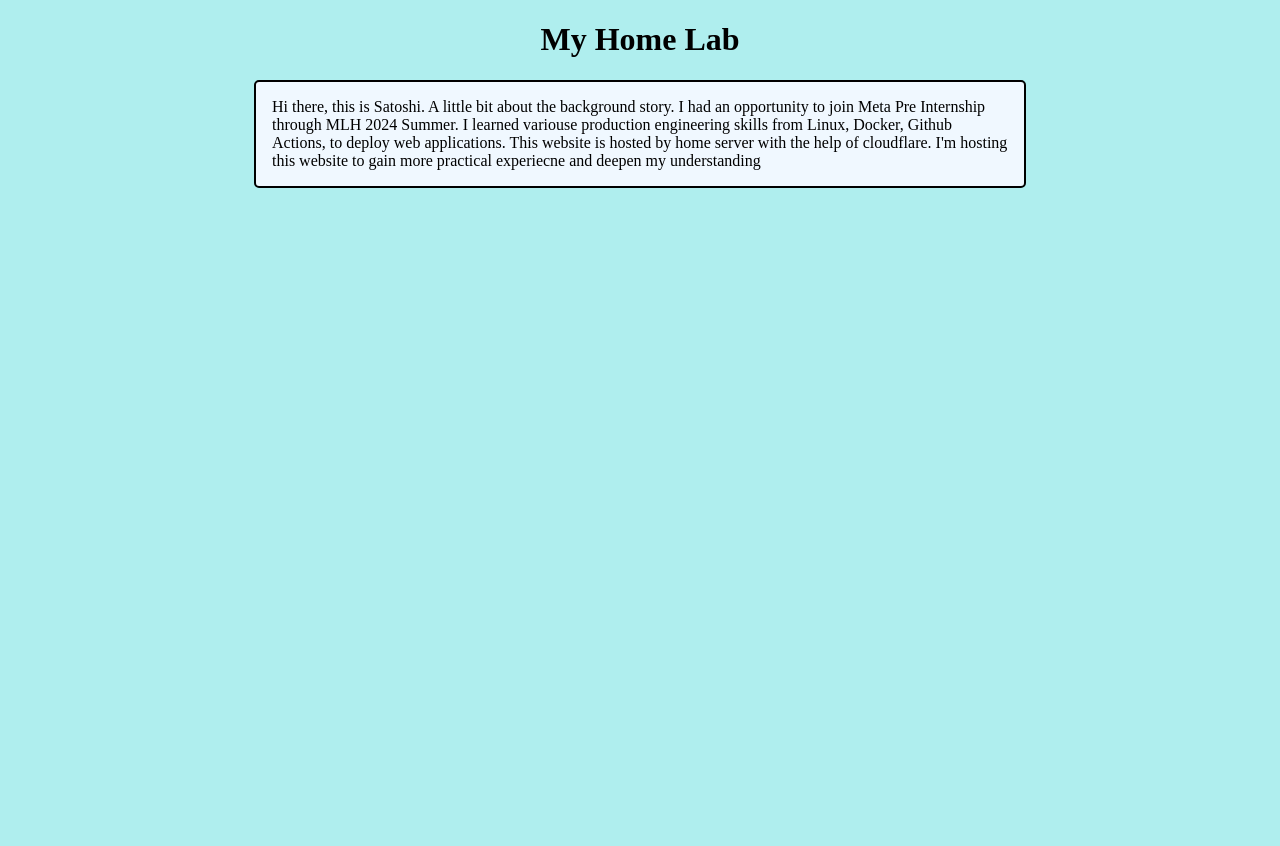
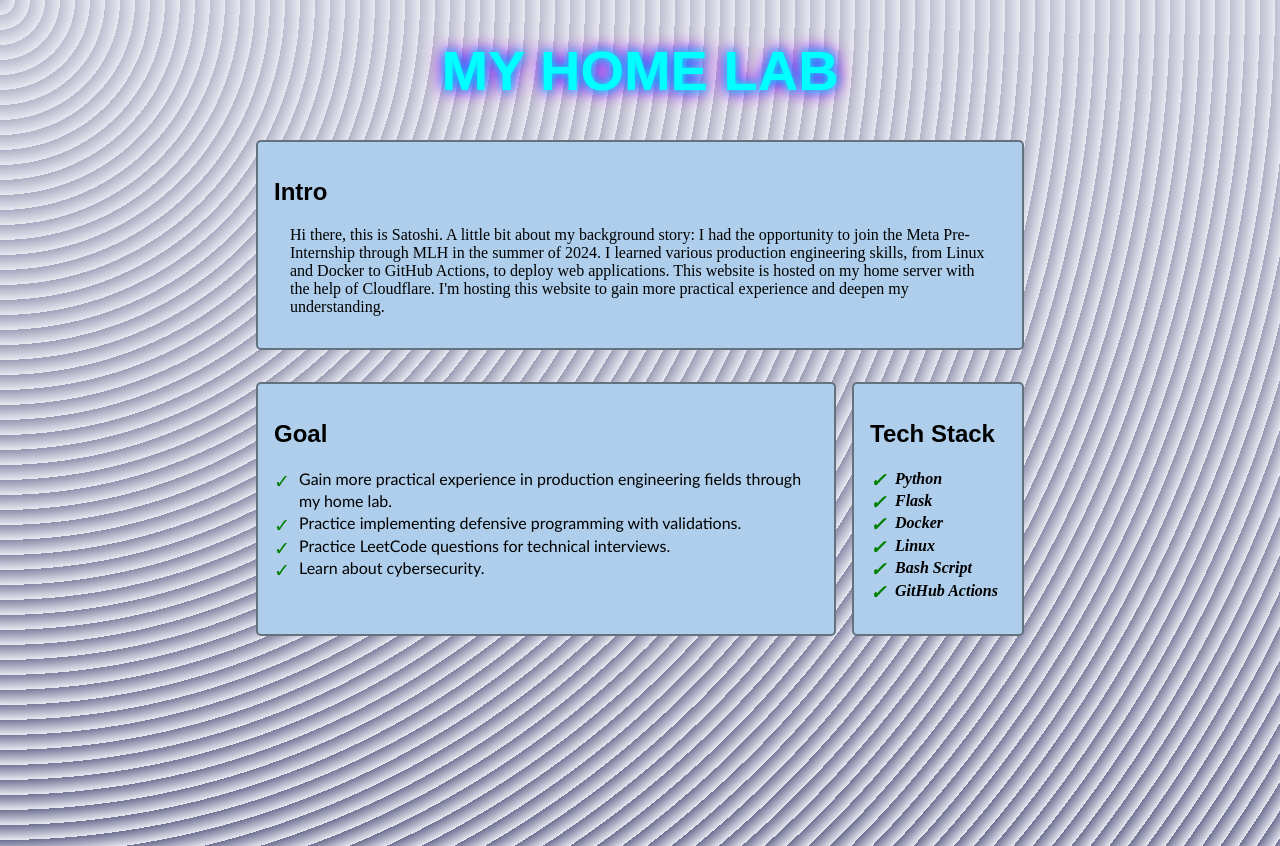
Before and after one commit to Satoshi-Sh/homelab-portfolio, a Flask app: page / in a window 1280 px wide. Before the commit the page ends 188 px from the top, so only its background shows below. Run offline with Flask 3, Linux system fonts and the light colour scheme.

Commit message:
Add some more content and styling

```diff
--- a/app/static/styles/styles.css
+++ b/app/static/styles/styles.css
@@ -1,21 +1,82 @@
+h1 {
+    font-size: 3.5rem;
+    font-family: 'Orbitron', sans-serif;
+    color: #0ff;
+    text-transform: uppercase;
+    text-align: center;
+    text-shadow: 0 0 8px #0ff, 0 0 15px #00f, 0 0 20px #f0f;
+  }
+
+
+h2 {
+    text-align: left;
+    font-family: 'Orbitron', sans-serif;
+}
+
+ul {
+    text-align: left;
+    list-style: none; /* Remove default bullet points */
+    padding-left: 0;
+    line-height: 1.4;
+  }
+
+  ul li {
+    position: relative;
+    padding-left: 25px; /* Add space for the checkmark */
+  }
+
+  ul li::before {
+    content: '\2713'; /* Unicode for checkmark */
+    position: absolute;
+    left: 0;
+    color: green; /* Customize checkmark color */
+    font-size: 1.2rem; /* Adjust the size of the checkmark */
+  }
+
+
 body {
-    background-color: paleturquoise;
+    background-color: #e8e8f1;
+    background-image:  repeating-radial-gradient( circle at 0 0, transparent 0, #e8e8f1 15px ), repeating-linear-gradient( #6d6f9155, #6d6f91 );
+    height:100vh;
+    overflow-y: hidden;
 }
 
 .content {
     text-align: center;
+    width:60vw;
+    margin: auto;
+}
+
+.flex-container{
+    display:flex;
+    gap: 1rem;
 }
 
 .board{
-    background-color: aliceblue;
+    background-color: rgb(174, 206, 235);
     border-radius: 5px;
-    border: solid black 2px;
-    width: 60vw;
-    margin: auto;
+    border: solid rgba(34, 34, 34, 0.534) 2px;
+    margin: 1rem auto;
+    padding:1rem;
 
+}
+.one {
+    flex:1
+}
+.four {
+    flex:4
 }
 
 .board p {
     margin: 1rem 1rem;
     text-align: left;
 }
+
+.goals {
+    font-family: 'Gill Sans', 'Gill Sans MT', Calibri, 'Trebuchet MS', sans-serif;
+}
+
+.skills{
+    font-weight: bolder;
+    font-style: italic;
+}
--- a/app/templates/index.html
+++ b/app/templates/index.html
@@ -3,7 +3,31 @@
 {% block content %}
     <h1>My Home Lab</h1>
     <div class="board">
-        <p>Hi there, this is Satoshi. A little bit about the background story. I had an opportunity to join Meta Pre Internship through MLH 2024 Summer. I learned variouse production engineering skills from Linux, Docker, Github Actions, to deploy web applications.   This website is hosted by home server with the help of cloudflare.
-            I'm hosting this website to gain more practical experiecne and deepen my understanding</p>
+        <h2>Intro</h2>
+        <p>Hi there, this is Satoshi. A little bit about my background story: I had the opportunity to join the Meta Pre-Internship through MLH in the summer of 2024. I learned various production engineering skills, from Linux and Docker to GitHub Actions, to deploy web applications. This website is hosted on my home server with the help of Cloudflare.
+            I'm hosting this website to gain more practical experience and deepen my understanding.</p>
+    </div>
+    <div class="flex-container">
+        <div class="board four">
+            <h2>Goal</h2>
+            <ul class="goals">
+                <li>Gain more practical experience in production engineering fields through my home lab.</li>
+                <li>Practice implementing defensive programming with validations.</li>
+                <li>Practice LeetCode questions for technical interviews.</li>
+                <li>Learn about cybersecurity.</li>
+            </ul>
+        </div>
+    <div class="board one">
+        <h2>Tech Stack</h2>
+        <ul class="skills">
+            <li>Python</li>
+                <li>Flask</li>
+                <li>Docker</li>
+                <li>Linux</li>
+                <li>Bash Script</li>
+                <li>GitHub Actions</li>
+        </ul>
+    </div>
+
     </div>
 {% endblock %}
```
